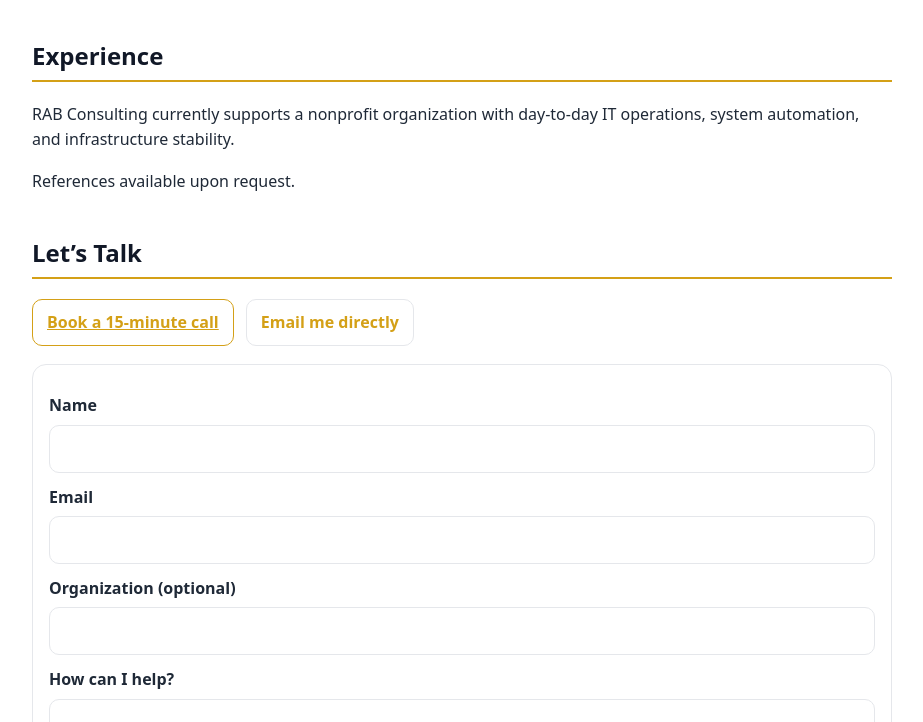
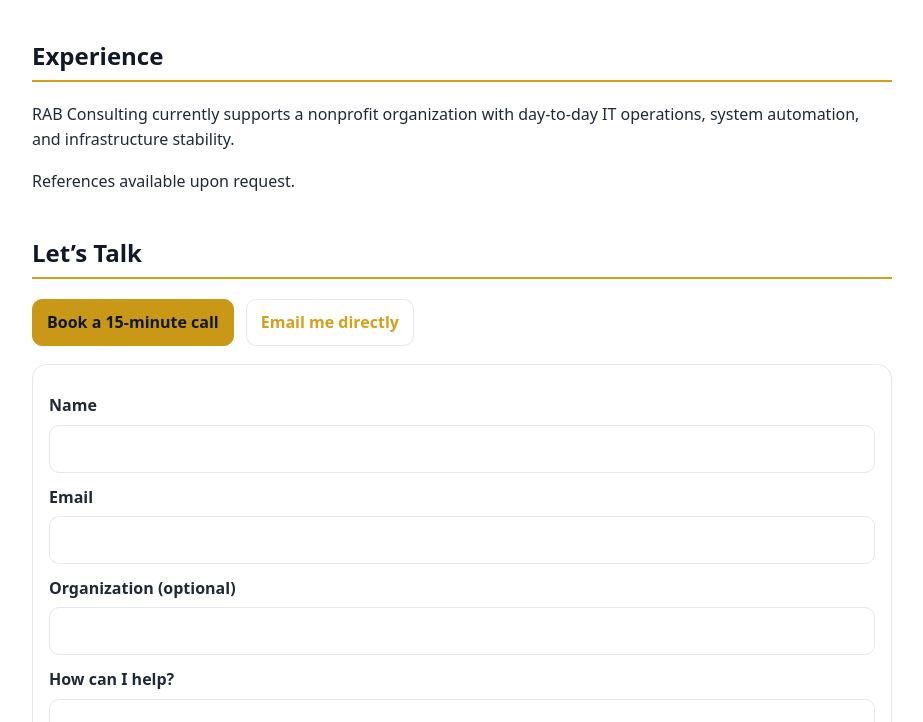
Before and after one commit to webtracer/rabconsultingit.github.io, a plain HTML site: page index.html in a window 1280 px wide. In both pictures the pointer is over the link "Book a 15-minute call". Shown: the part 1040-1762 px from the top of the page, without its empty margins (178-1101 px from the left). Drawn offline with Linux system fonts and the light colour scheme.

Commit message:
Add redirect input to contact form
Added hidden input for redirect after form submission.

```diff
--- a/index.html
+++ b/index.html
@@ -96,6 +96,12 @@
 
         .button.primary {
             border-color: var(--accent);
+            background: var(--accent);
+            color: #111827;
+        }
+        .button.primary:hover {
+            text-decoration: none;
+            filter: brightness(0.95);
         }
 
         .card {
@@ -244,6 +250,7 @@
 
         <!-- Optional subject line for your inbox -->
         <input type="hidden" name="_subject" value="New message from RABConsultingIT.com">
+        <input type="hidden" name="_redirect" value="https://rabconsultingit.com/">
 
         <div class="cta-row" style="margin-top:14px;">
             <button class="button primary" type="submit">Send message</button>
```
